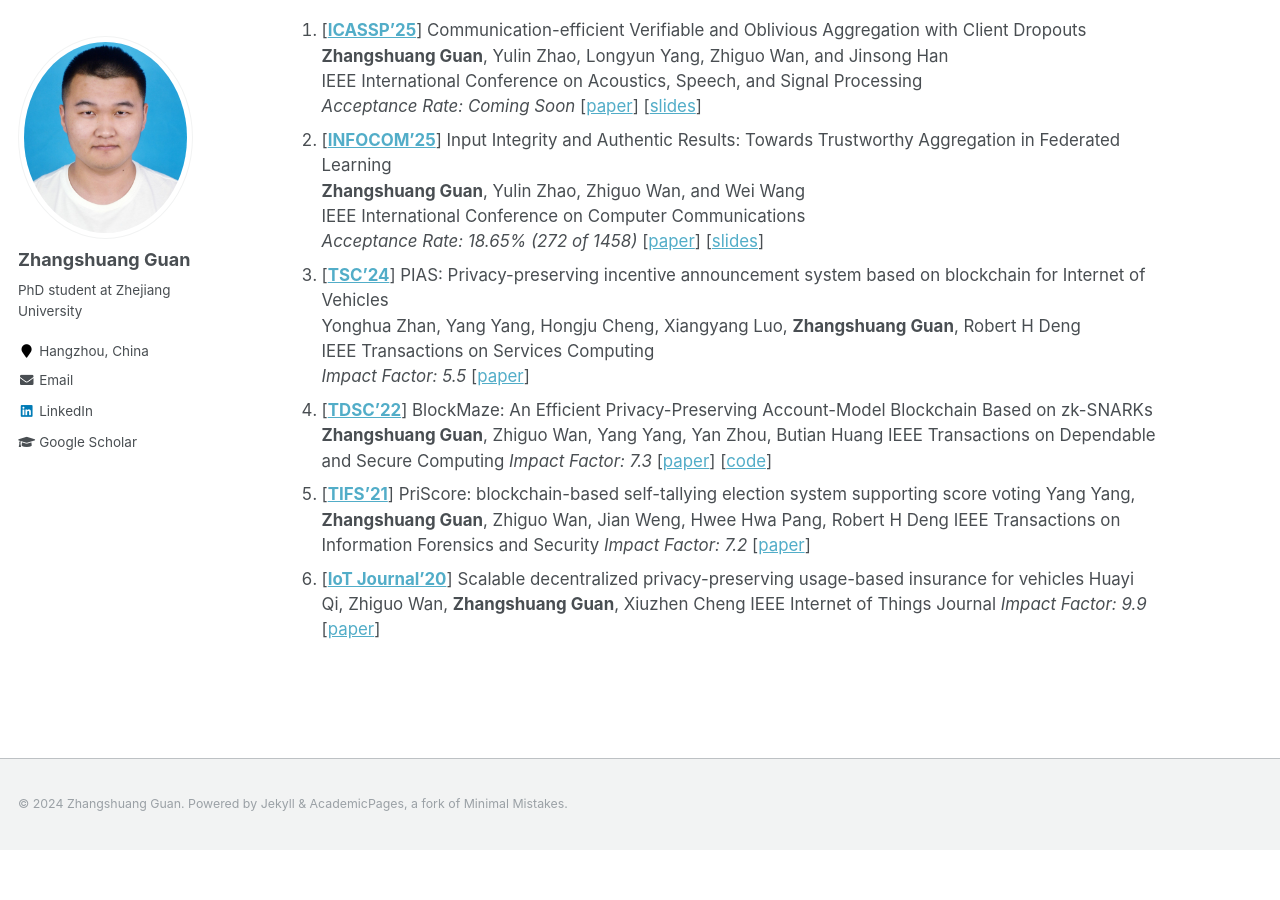
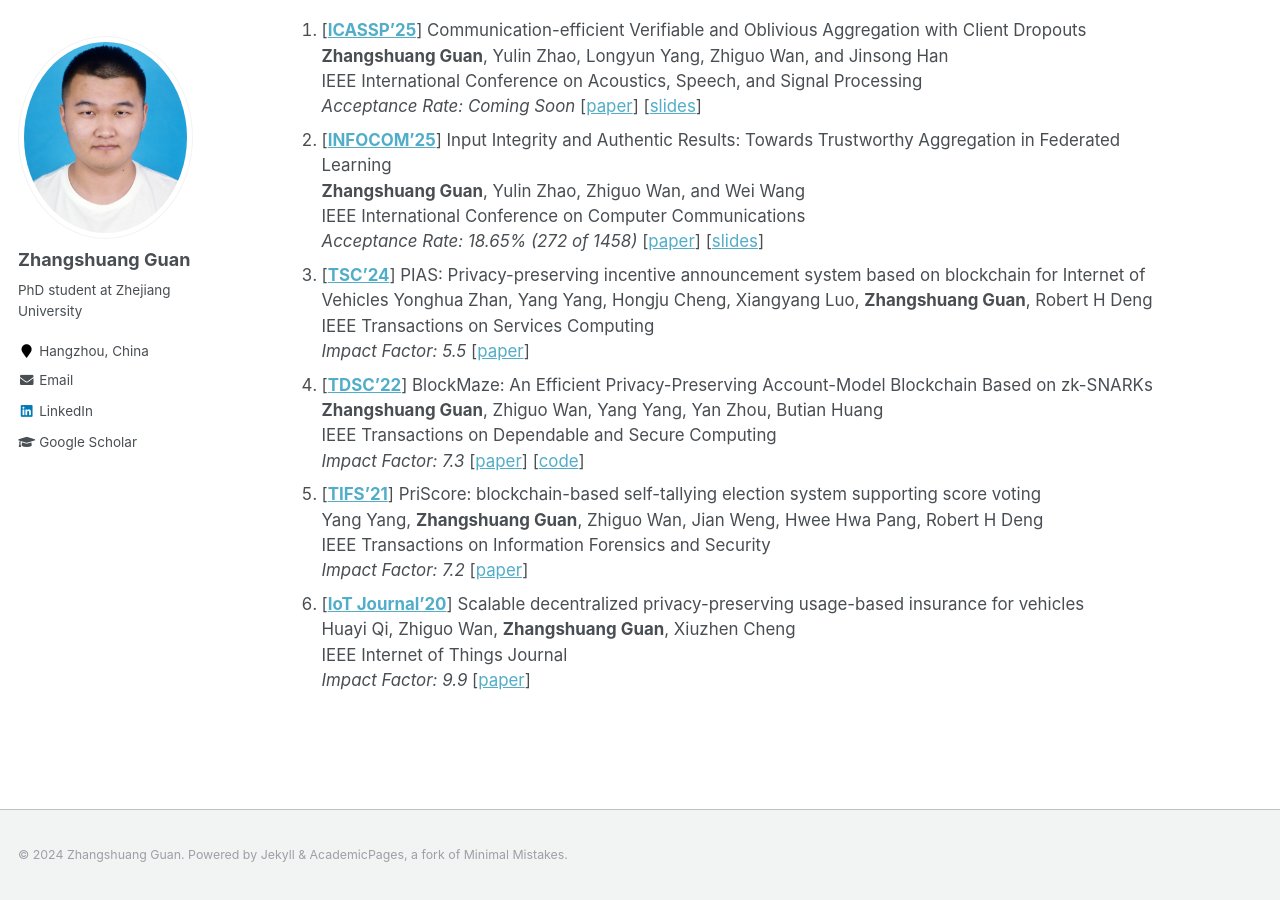
Before and after one commit to Agzs/Agzs.github.io, a Jekyll site: the page built from _pages/about.md, in a window 1280 px wide and 900 px high, scrolled down 521 px. Built offline with Jekyll 4.4.1, drawn with Linux system fonts in a browser that asks for light colours; before the commit the page ends 1371 px from its top, so only the background shows below that.

```diff
--- a/_pages/about.md
+++ b/_pages/about.md
@@ -32,15 +32,15 @@ My research interests include ***Distributed security/privacy*** and ***Applied
    Yonghua Zhan, Yang Yang, Hongju Cheng, Xiangyang Luo, **Zhangshuang Guan**, Robert H Deng
    IEEE Transactions on Services Computing
    *Impact Factor: 5.5* [[paper](https://ieeexplore.ieee.org/abstract/document/10584310)]
-1. [**[TDSC'22](https://ieeexplore.ieee.org/xpl/RecentIssue.jsp?punumber=8858)**] BlockMaze: An Efficient Privacy-Preserving Account-Model Blockchain Based on zk-SNARKs
-   **Zhangshuang Guan**, Zhiguo Wan, Yang Yang, Yan Zhou, Butian Huang
-   IEEE Transactions on Dependable and Secure Computing
+1. [**[TDSC'22](https://ieeexplore.ieee.org/xpl/RecentIssue.jsp?punumber=8858)**] BlockMaze: An Efficient Privacy-Preserving Account-Model Blockchain Based on zk-SNARKs <br>
+   **Zhangshuang Guan**, Zhiguo Wan, Yang Yang, Yan Zhou, Butian Huang <br>
+   IEEE Transactions on Dependable and Secure Computing <br>
    *Impact Factor: 7.3* [[paper](https://ieeexplore.ieee.org/abstract/document/9200775)] [[code](https://github.com/Agzs/BlockMaze)]
-1. [**[TIFS'21](https://ieeexplore.ieee.org/xpl/aboutJournal.jsp?punumber=10206)**] PriScore: blockchain-based self-tallying election system supporting score voting
-   Yang Yang, **Zhangshuang Guan**, Zhiguo Wan, Jian Weng, Hwee Hwa Pang, Robert H Deng
-   IEEE Transactions on Information Forensics and Security
+1. [**[TIFS'21](https://ieeexplore.ieee.org/xpl/aboutJournal.jsp?punumber=10206)**] PriScore: blockchain-based self-tallying election system supporting score voting <br>
+   Yang Yang, **Zhangshuang Guan**, Zhiguo Wan, Jian Weng, Hwee Hwa Pang, Robert H Deng <br>
+   IEEE Transactions on Information Forensics and Security <br>
    *Impact Factor: 7.2* [[paper](https://ieeexplore.ieee.org/abstract/document/9524681)]
-1. [**[IoT Journal'20](https://ieeexplore.ieee.org/xpl/RecentIssue.jsp?punumber=6488907)**] Scalable decentralized privacy-preserving usage-based insurance for vehicles
-   Huayi Qi, Zhiguo Wan, **Zhangshuang Guan**, Xiuzhen Cheng
-   IEEE Internet of Things Journal
+1. [**[IoT Journal'20](https://ieeexplore.ieee.org/xpl/RecentIssue.jsp?punumber=6488907)**] Scalable decentralized privacy-preserving usage-based insurance for vehicles <br>
+   Huayi Qi, Zhiguo Wan, **Zhangshuang Guan**, Xiuzhen Cheng <br>
+   IEEE Internet of Things Journal <br>
    *Impact Factor: 9.9* [[paper](https://ieeexplore.ieee.org/abstract/document/9210591)]
```
